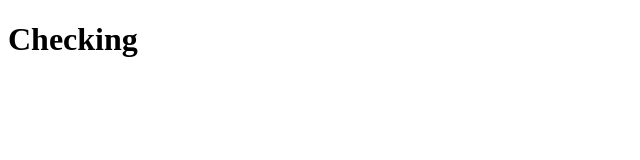
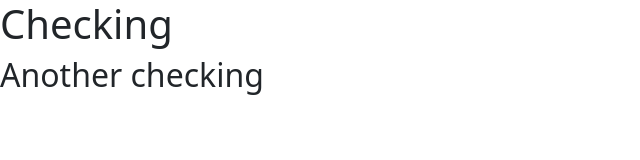
Before and after one commit to sakib1416/aasignment-2, a plain HTML site: page index.html in a window 1280 px wide. Shown: the whole page, without its empty margins (0-640 px from the left). Drawn offline with nearby package versions, Linux system fonts and the light colour scheme.

Commit message:
with bootstrap

```diff
--- a/index.html
+++ b/index.html
@@ -4,10 +4,11 @@
     <meta charset="UTF-8">
     <meta name="viewport" content="width=device-width, initial-scale=1.0">
     <title>Pengiun Fashion</title>
-    <!-- <link href="https://cdn.jsdelivr.net/npm/bootstrap@5.0.0-beta1/dist/css/bootstrap.min.css" rel="stylesheet" integrity="sha384-giJF6kkoqNQ00vy+HMDP7azOuL0xtbfIcaT9wjKHr8RbDVddVHyTfAAsrekwKmP1" crossorigin="anonymous"> -->
+    <link href="https://cdn.jsdelivr.net/npm/bootstrap@5.0.0-beta1/dist/css/bootstrap.min.css" rel="stylesheet" integrity="sha384-giJF6kkoqNQ00vy+HMDP7azOuL0xtbfIcaT9wjKHr8RbDVddVHyTfAAsrekwKmP1" crossorigin="anonymous">
 </head>
 <body>
     <h1>Checking</h1>
-    <!-- <script src="https://cdn.jsdelivr.net/npm/bootstrap@5.0.0-beta1/dist/js/bootstrap.bundle.min.js" integrity="sha384-ygbV9kiqUc6oa4msXn9868pTtWMgiQaeYH7/t7LECLbyPA2x65Kgf80OJFdroafW" crossorigin="anonymous"></script> -->
+    <h2>Another checking</h2>
+    <script src="https://cdn.jsdelivr.net/npm/bootstrap@5.0.0-beta1/dist/js/bootstrap.bundle.min.js" integrity="sha384-ygbV9kiqUc6oa4msXn9868pTtWMgiQaeYH7/t7LECLbyPA2x65Kgf80OJFdroafW" crossorigin="anonymous"></script>
 </body>
 </html>
```
